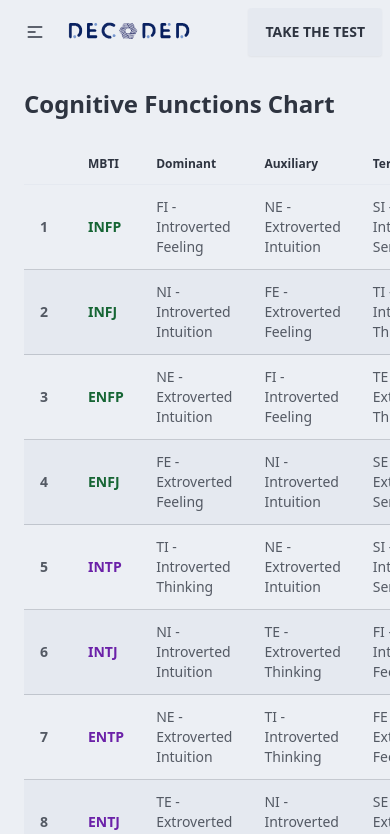
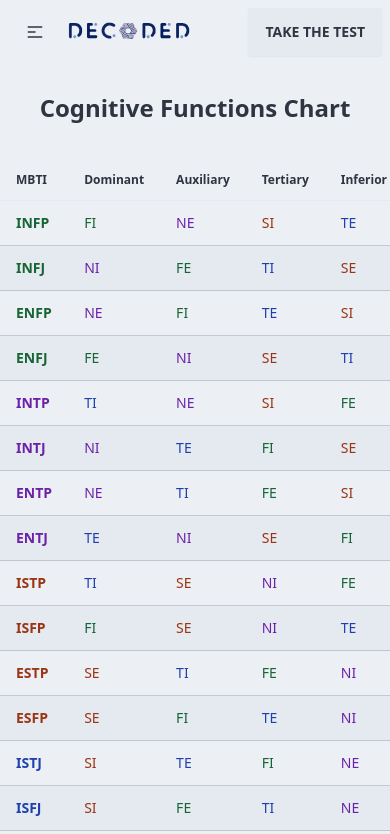
Before and after one commit to olivierpas13/decoded_personality, a React (Vite) app: page /chart in a window 390 px wide. Shown: the top 834 px of the page. Built offline with nearby package versions, Linux system fonts and the light colour scheme.

Commit message:
feat: changes related to design and responsiveness

```diff
--- a/src/components/Home.jsx
+++ b/src/components/Home.jsx
@@ -5,8 +5,10 @@ import { Link } from "@tanstack/react-router";
 import { Suspense } from "react";
 const Home = () => {
   return (
-    <Suspense fallback={<span className="loading loading-spinner text-primary"></span>}>
-      <section className="prose h-screen container w-screen">
+    <Suspense
+      fallback={<span className="loading loading-spinner text-primary"></span>}
+    >
+      <section className="prose h-fit container w-screen">
         <div className="px-3 md:px-0 mb-16 md:mb-0 h-fit grid grid-cols-2 mt-6 p-41 md:flex md:flex-col md:justify-center md:items-center md:w-screen">
           <div className="home-text md:text-center md:w-screen">
             <h1 className="text-secondary-content my-8 md:text-5xl md:tracking-wider">
@@ -35,6 +37,56 @@ const Home = () => {
         <div className="w-screen flex justify-center">
           <Stats />
         </div>
+        <div className="hero h-fit bg-base-100 w-screen">
+          <div className="hero-content flex-col lg:flex-row">
+            <img
+              src="/personality.jpg"
+              className="max-w-sm rounded-lg shadow-2xl md:mr-8"
+            />
+            <div className="prose">
+              <h2 className=" font-bold">Personality types</h2>
+              <p className="py-2 leading-loose">
+                There are 16 personality types according to the Myers-Briggs
+                Type Indicator (MBTI) assessment. Each type has its own
+                characteristics and traits.
+              </p>
+              <Link
+                to="/mbtis"
+                className="btn btn-primary btn-ghost btn-outline"
+              >
+                Know more
+              </Link>
+            </div>
+          </div>
+        </div>
+        <div className="hero h-fit bg-base-100 w-screen">
+          <div className="hero-content flex-col lg:flex-row">
+            <div className="prose">
+              <h2 className=" font-bold">Cognitive functions</h2>
+              <p className="py-2 leading-loose">
+                Cognitive functions are the mental processes that help us think,
+                reason, and remember. They are the building blocks of our
+                personality.
+              </p>
+              <Link
+                to="/cognitives"
+                className="btn btn-primary mr-3 btn-ghost btn-outline"
+              >
+                Know more
+              </Link>
+              <Link
+                to="/chart"
+                className="btn btn-primary btn-ghost btn-outline"
+              >
+                Cognitive functions chart
+              </Link>
+            </div>
+            <img
+              src="/cognitives.jpg"
+              className="md:mr-8 max-w-sm rounded-lg shadow-2xl"
+            />
+          </div>
+        </div>
       </section>
     </Suspense>
   );
--- a/src/components/Mbtis.jsx
+++ b/src/components/Mbtis.jsx
@@ -6,16 +6,29 @@ const Mbtis = () => {
   return (
     <div className="prose results-container">
       <h1 className="m-4 py-8 text-2xl font-bold">Personality Types </h1>
-      <div className="grid grid-cols-4 gap-4 px-8">
+      <div className="grid md:grid-cols-2 lg:grid-cols-4 gap-4 px-8">
         {Object.values(mbtis).map((mbti, index) => (
-          <Link style={{textDecoration: "none"}} to={`/results/${mbti.alias}`}>
+          <Link
+            style={{ textDecoration: "none" }}
+            to={`/results/${mbti.alias}`}
+          >
             <div
               key={index}
               className={`card shadow-md ${determineBackgroundMBTI(mbti.family)}`}
             >
               <div className="card-body">
                 <h3 className="text-lg font-bold card-title">{mbti.name}</h3>
-                <p>{mbti.alias}</p>
+                <hr className="m-0" />
+                <div className="flex">
+                  <p>{mbti.alias}</p>
+                  <ul className="flex overflow-auto">
+                    {mbti.cognitives.map((cognitive, index) => (
+                      <li className="badge badge-neutral badge-outline m-1 badge-sm" key={index}>
+                        {cognitive.abbreviation}
+                      </li>
+                    ))}
+                  </ul>
+                </div>
                 <span className="badge badge-accent"> {mbti.family} </span>
               </div>
             </div>
--- a/src/components/Navbar.jsx
+++ b/src/components/Navbar.jsx
@@ -1,3 +1,4 @@
+import { FaUser } from "react-icons/fa";
 import { Link } from "@tanstack/react-router";
 
 const Navbar = ({ children }) => {
@@ -30,17 +31,16 @@ const Navbar = ({ children }) => {
                 <Link to={"/test"}>{"Free Personality Test"}</Link>
               </li>
               <li>
+                <Link to={"/mbtis"}>Personality Types </Link>
+              </li>
+              <li>
                 <p>Cognitive functions</p>
                 <ul className="p-2">
                   <li>
-                    <Link to={"about-cognitive"}>
-                      What are cognitive functions?
-                    </Link>
+                    <Link to={"/cognitives"}>What are cognitive functions</Link>
                   </li>
                   <li>
-                    <Link to={"cognitive-chart"}>
-                      Cognitive functions Chart
-                    </Link>
+                    <Link to={"/chart"}>Cognitive functions Chart</Link>
                   </li>
                 </ul>
               </li>
--- a/src/components/cognitives/CognitivesChart.jsx
+++ b/src/components/cognitives/CognitivesChart.jsx
@@ -1,14 +1,18 @@
 import { mbtis } from "@/theory/mbtis";
-import { determineBackgroundMBTI, determineTitleColor } from "@/utils/mbtiUtils";
+import {
+  determineBackgroundMBTI,
+  determineFunctionColor,
+  determineTitleColor,
+} from "@/utils/mbtiUtils";
 
 const CognitivesChart = () => {
   return (
-    <div className="overflow-x-auto prose results-container p-6">
-        <h2 className="text-center1">Cognitive Functions Chart</h2>
-      <table className="table table-zebra">
+    <div className="overflow-1 prose results-container py-4">
+      <h2 className="text-center py-3">Cognitive Functions Chart</h2>
+      <table className="table table-zebra w-screen">
         <thead>
           <tr>
-            <th></th>
+            <th className="hidden md:flex"></th>
             <th>MBTI</th>
             <th>Dominant</th>
             <th>Auxiliary</th>
@@ -17,18 +21,25 @@ const CognitivesChart = () => {
           </tr>
         </thead>
         <tbody>
-            {
-                Object.values(mbtis).map((mbti, index) => (
-                    <tr className="hover" key={index}>
-                        <th>{index + 1}</th>
-                        <td className={`font-bold ${determineTitleColor(mbti.family)}`}>{mbti.alias}</td>
-                        <td>{mbti.cognitives[0].abbreviation} - {mbti.cognitives[0].name}</td>
-                        <td>{mbti.cognitives[1].abbreviation} - {mbti.cognitives[1].name}</td>
-                        <td>{mbti.cognitives[2].abbreviation} - {mbti.cognitives[2].name}</td>
-                        <td>{mbti.cognitives[3].abbreviation} - {mbti.cognitives[3].name}</td>
-                    </tr>
-                ))
-            }
+          {Object.values(mbtis).map((mbti, index) => (
+            <tr className="hover" key={index}>
+              <th className="hidden md:flex">{index + 1}</th>
+              <td className={`font-bold ${determineTitleColor(mbti.family)}`}>
+                {mbti.alias}
+              </td>
+              {mbti.cognitives.map((cognitive, index) => (
+                <td
+                  className={`${determineFunctionColor(cognitive.abbreviation)}`}
+                  key={index}
+                >
+                  {cognitive.abbreviation}
+                  <span className="hidden md:inline-block font-semibold text-gray-500">
+                    - {cognitive.name}
+                  </span>
+                </td>
+              ))}
+            </tr>
+          ))}
         </tbody>
       </table>
     </div>
--- a/src/components/cognitives/CognitivesExplanation.jsx
+++ b/src/components/cognitives/CognitivesExplanation.jsx
@@ -1,4 +1,5 @@
 import { cognitiveFunctions } from "@/theory/mbtis";
+import { determineFunctionColor } from "@/utils/mbtiUtils";
 
 const CognitivesExplanation = () => {
   return (
@@ -8,18 +9,19 @@ const CognitivesExplanation = () => {
   Cognitive functions are the mental processes that we use to make sense
   of the world. They are the tools that we use to gather information and
   make decisions. Each of the 16 personality types has a unique set of
-        cognitive functions. These functions are what make each type unique.
+  <span className="font-semibold">cognitive functions</span>. These functions are what make each type unique.
 </p>
 <p className="leading-10">
   There are eight cognitive functions in total. Each function is either
   introverted or extroverted, and each function is either sensing,
   intuition, thinking, or feeling. The eight functions are:
 </p>
+
       <div className="grid grid-cols-2 gap-5">
         {Object.values(cognitiveFunctions).map((func, index) => (
           <div className="card bg-base-100 shadow-md" key={index}>
             <div className="card-body">
-              <h4>{func.name}</h4>
+              <h4 className={`${determineFunctionColor(func.abbreviation  )}`}>{func.name}</h4>
               <h5>{func.abbreviation}</h5>
               <ul>
                 {func.characteristics.map((char, index) => (
--- a/src/utils/mbtiUtils.js
+++ b/src/utils/mbtiUtils.js
@@ -1,15 +1,15 @@
 export const determineBackgroundMBTI = (family) => {
     switch (family) {
         case "Analyst":
-            return "bg-purple-100";
+            return "bg-purple-50";
         case "Explorer":
-            return "bg-orange-100";
+            return "bg-orange-50";
         case "Realist":
-            return "bg-blue-100";
+            return "bg-blue-50";
         case "Idealist":
-            return "bg-green-100";
+            return "bg-green-50";
         default:
-            return "bg-gray-100";
+            return "bg-gray-50";
     }
 }
 
@@ -27,3 +27,22 @@ export const determineTitleColor = (family) => {
             return "text-gray-800";
     }
 }
+
+export const determineFunctionColor = (functionName) => {
+    switch (functionName) {
+        case "NI":
+        case "NE":
+            return "text-purple-800";
+        case "SE":
+        case "SI":
+            return "text-orange-800";
+        case "TE":
+        case "TI":
+            return "text-blue-800";
+        case "FE":
+        case "FI":
+            return "text-green-800";
+        default:
+            return "text-gray-800";
+    }
+}
```
Also changed, not shown: public/cognitives.jpg (added), public/personality.jpg (added). Lines whose indentation alone changed are shown as unchanged.
